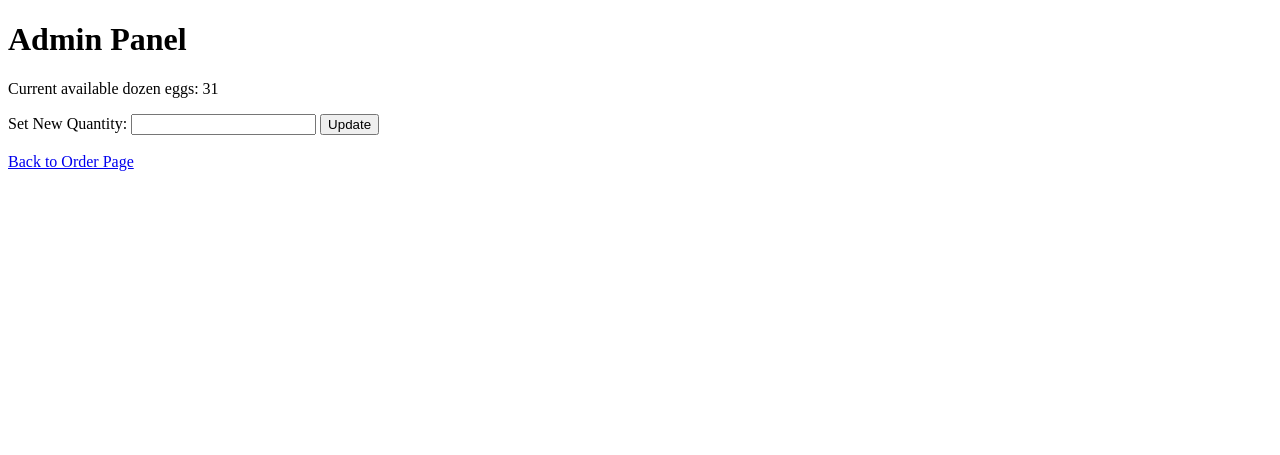
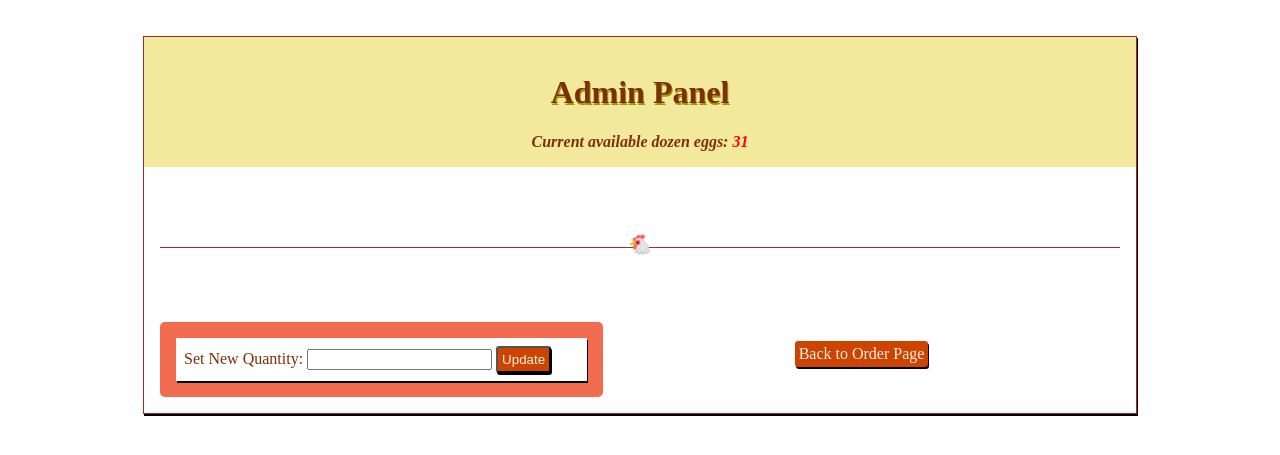
Before and after one commit to AshER-goat/egg-order-app, a Flask app: page /admin in a window 1280 px wide. Shown: the top 455 px of the page. Run offline with Flask 3, Linux system fonts and the light colour scheme.

Commit message:
Update admin.html

```diff
--- a/templates/admin.html
+++ b/templates/admin.html
@@ -2,20 +2,22 @@
 <html>
   <head>
     <title>Admin - Update Egg Inventory</title>
+		<meta charset="UTF-8">
+		<meta name="viewport" content="width=device-width, initial-scale=1">
+		<link rel="stylesheet" href="{{ url_for('static', filename='styles.css') }}">
+		<link rel="icon" type="image/jpg" href="{{ url_for('static', filename='images/egg_icon.jpg') }}" sizes="16x16">
+    <style>
+      a {text-decoration: none;}
+    </style>
   </head>
   <body>
+    <div id="outer_div">
+      <div id="header_div" class="container">
         <h1>Admin Panel</h1>
-    <p>Current available dozen eggs: {{ available_eggs }}</p>
+        <em>Current available dozen eggs: <span style="color: red;">{{ available_eggs }}</span></em>
+      </div>
 
-    <form method="post" action="/admin">
-        <label for="new_quantity">Set New Quantity:</label>
-        <input type="number" name="new_quantity" min="0" required>
-        <button type="submit">Update</button>
-    </form>
-
-    <br>
-    <a href="/">Back to Order Page</a>
-
+      <div id="info_div">
         {% with messages = get_flashed_messages() %}
         {% if messages %}
           <ul>
@@ -25,5 +27,22 @@
           </ul>
         {% endif %}
       {% endwith %}
+      </div>
+
+      <hr class="fancy-hr">
+
+      <div id="outer_form_div" class="container">
+        <div id="form_div">
+          <form method="post" action="/admin">
+            <label for="new_quantity">Set New Quantity:</label>
+            <input type="number" name="new_quantity" min="0" required>
+            <button type="submit" class="btn-colors">Update</button>
+          </form>
+        </div>
+        <div class="container" style="display: flex;flex-direction: column;align-items: center">
+          <a href="/" class="btn-colors">Back to Order Page</a>
+        </div>
+      </div>
+    </div>
   </body>
 </html>
```
Lines whose indentation alone changed are shown as unchanged.
